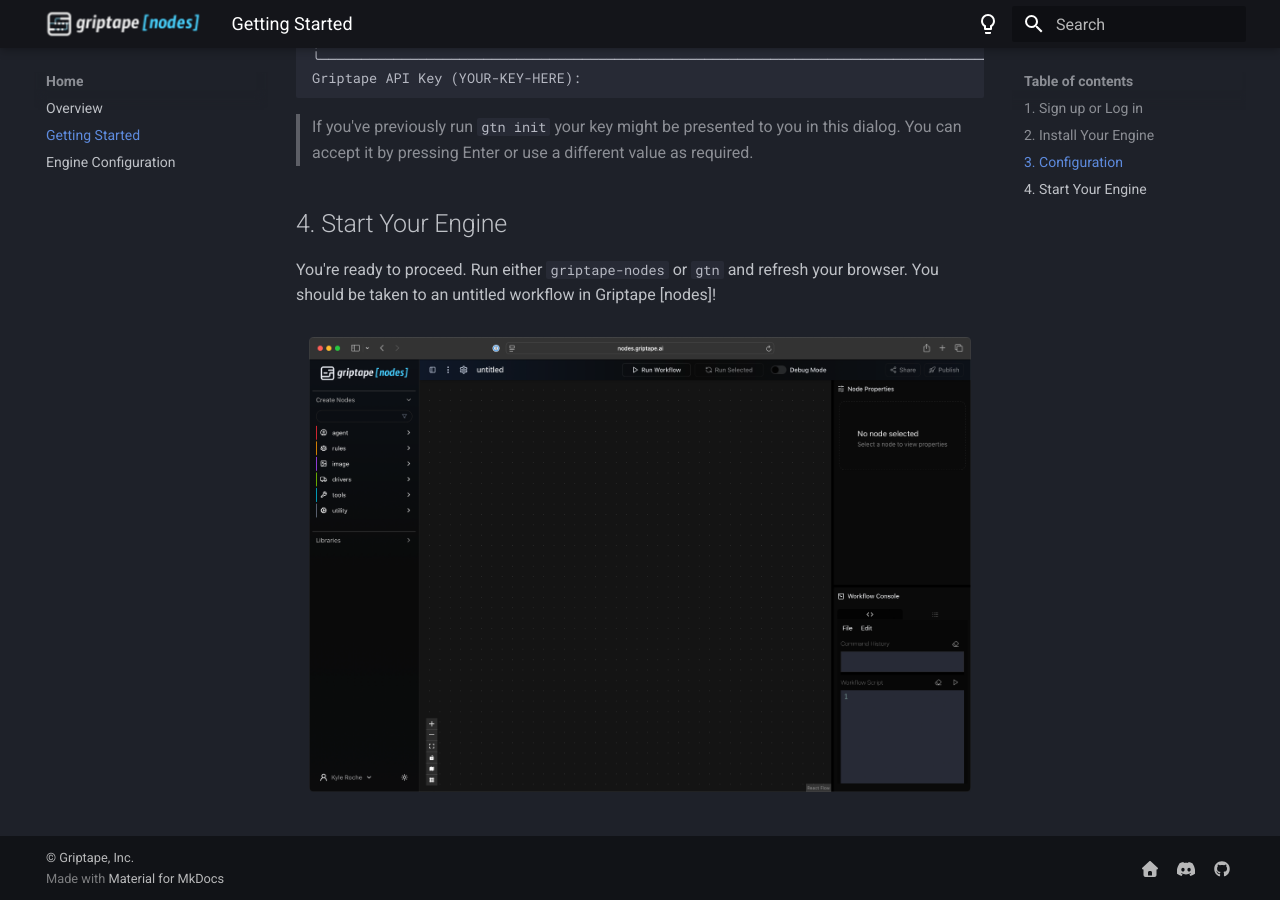
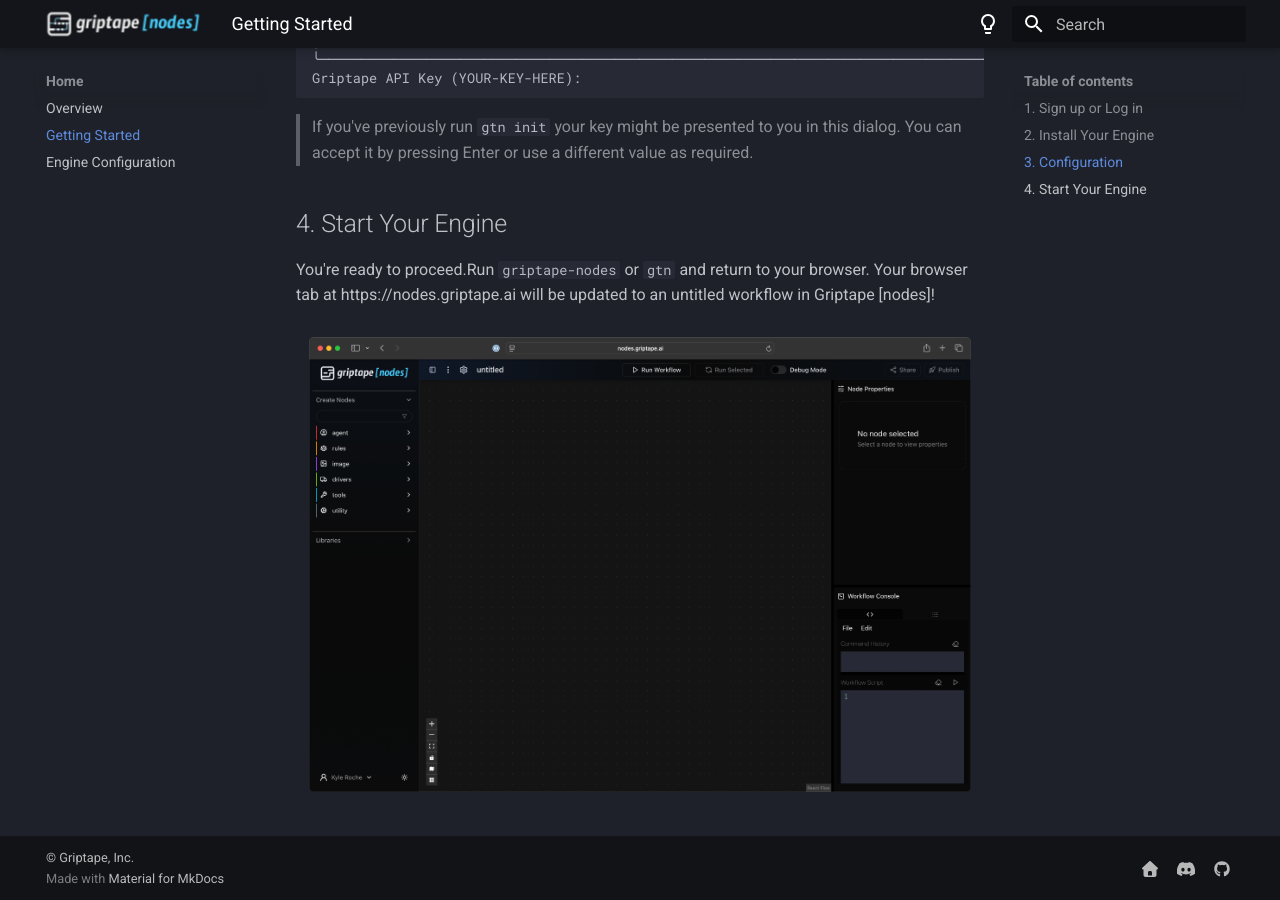
Before and after one commit to griptape-ai/griptape-nodes, an MkDocs documentation site: the page built from docs/getting_started.md, in a window 1280 px wide and 900 px high, scrolled down 4323 px. Built offline with MkDocs 1.6.1 and Material for MkDocs 9.7.7, drawn with Linux system fonts in a browser that asks for light colours.

Commit message:
getting-started rebase

```diff
--- a/docs/getting_started.md
+++ b/docs/getting_started.md
@@ -91,6 +91,6 @@
 
 ## 4. Start Your Engine
 
-You're ready to proceed. Run either `griptape-nodes` or `gtn` and refresh your browser. You should be taken to an untitled workflow in Griptape [nodes]!
+You're ready to proceed.Run `griptape-nodes` or `gtn` and return to your browser. Your browser tab at https://nodes.griptape.ai will be updated to an untitled workflow in Griptape [nodes]!
 
 ![A Blank Griptape_nodes_ editor](assets/img/getting_started/getting_started-blank_editor.png)
```
